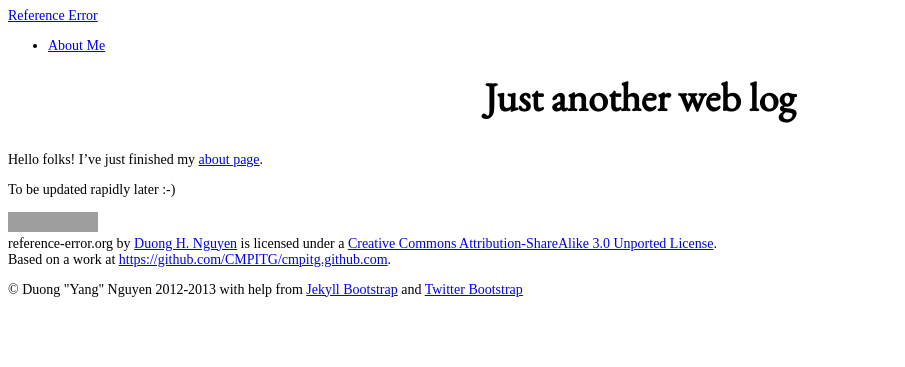
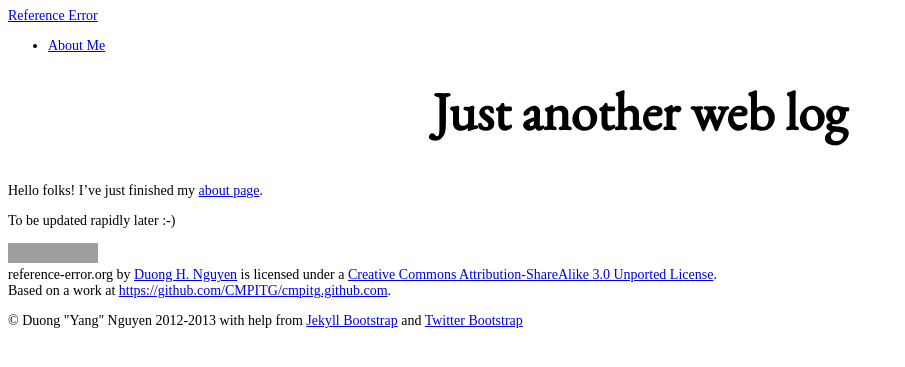
Before and after one commit to cmpitg/cmpitg.github.com, a Jekyll site: the page built from index.md, in a window 1280 px wide. Shown: the top 367 px of the page, without its empty margins (0-905 px from the left). Built offline with Jekyll 4.4.1, drawn with Linux system fonts in a browser that asks for light colours; grey boxes are pictures that could not be loaded.

Commit message:
Changed some font

```diff
--- a/assets/css/index.css
+++ b/assets/css/index.css
@@ -3,5 +3,5 @@ h1 {
   margin-left: auto;
   margin-right: auto;
   text-align: center;
-  font-size: 30pt;
+  font-size: 40pt;
 }
```
Also changed, not shown: assets/themes/twitter/bootstrap/css/bootstrap.min.css.
